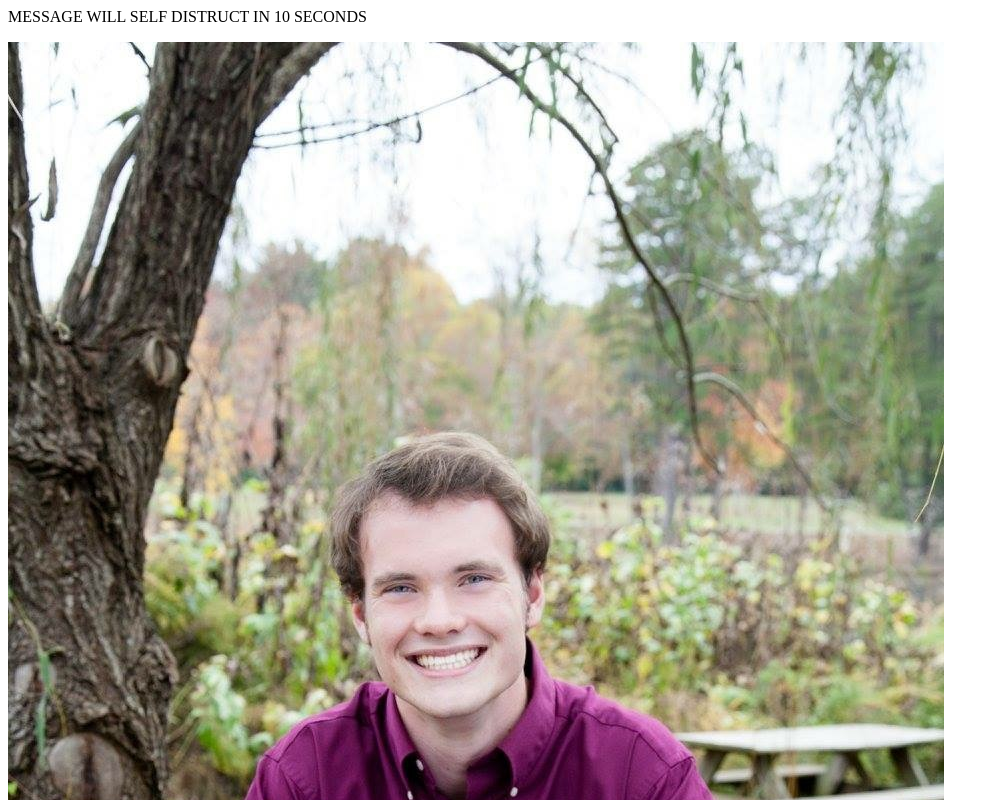
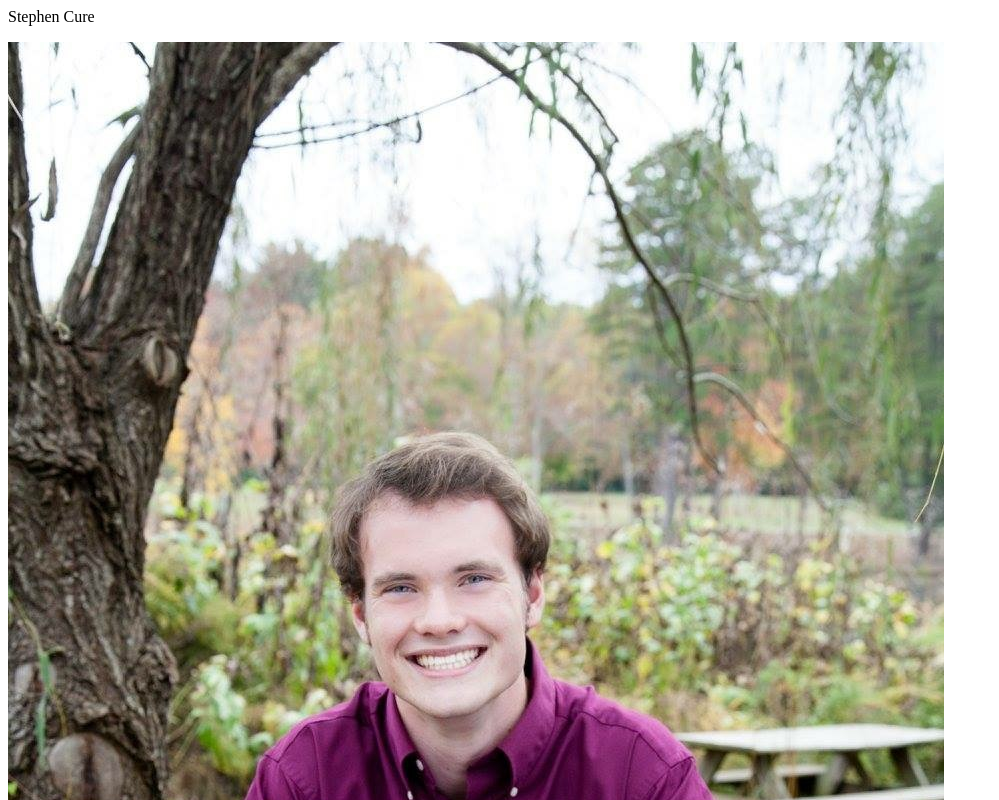
Before and after one commit to steveyboy1/steveyboy1.github.io, a plain HTML site: page index.html in a window 1280 px wide. Shown: the top 800 px of the page, without its empty margins (0-999 px from the left). Drawn offline with Linux system fonts and the light colour scheme.

Commit message:
Update index.html

```diff
--- a/index.html
+++ b/index.html
@@ -1,6 +1,8 @@
 <html>
 <body>
-<p>MESSAGE WILL SELF DISTRUCT IN 10 SECONDS</p>
+<p>Stephen Cure</p>
 <img src="IMG_5002.JPG"
+<h1>Hi, my name is Stephen Cure. This is my website.</h1>
+<p></p>
 </body>
 </html>
```
